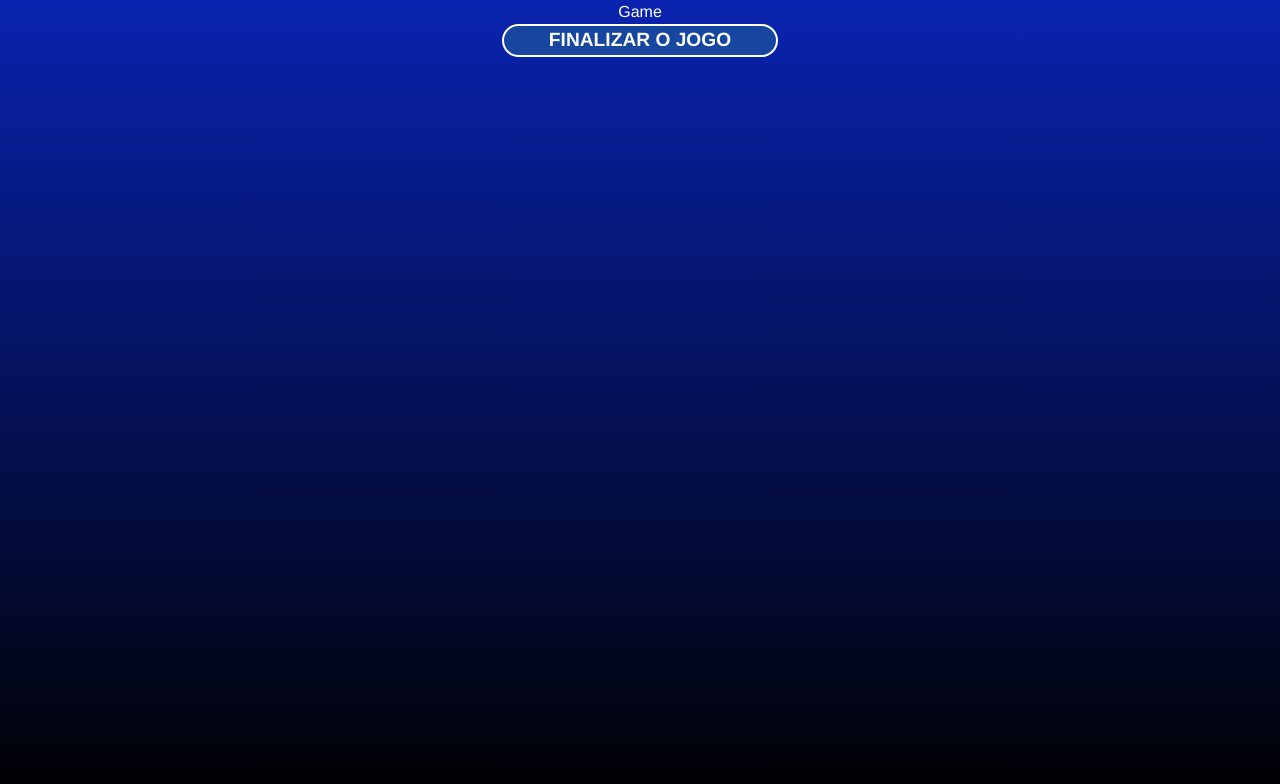
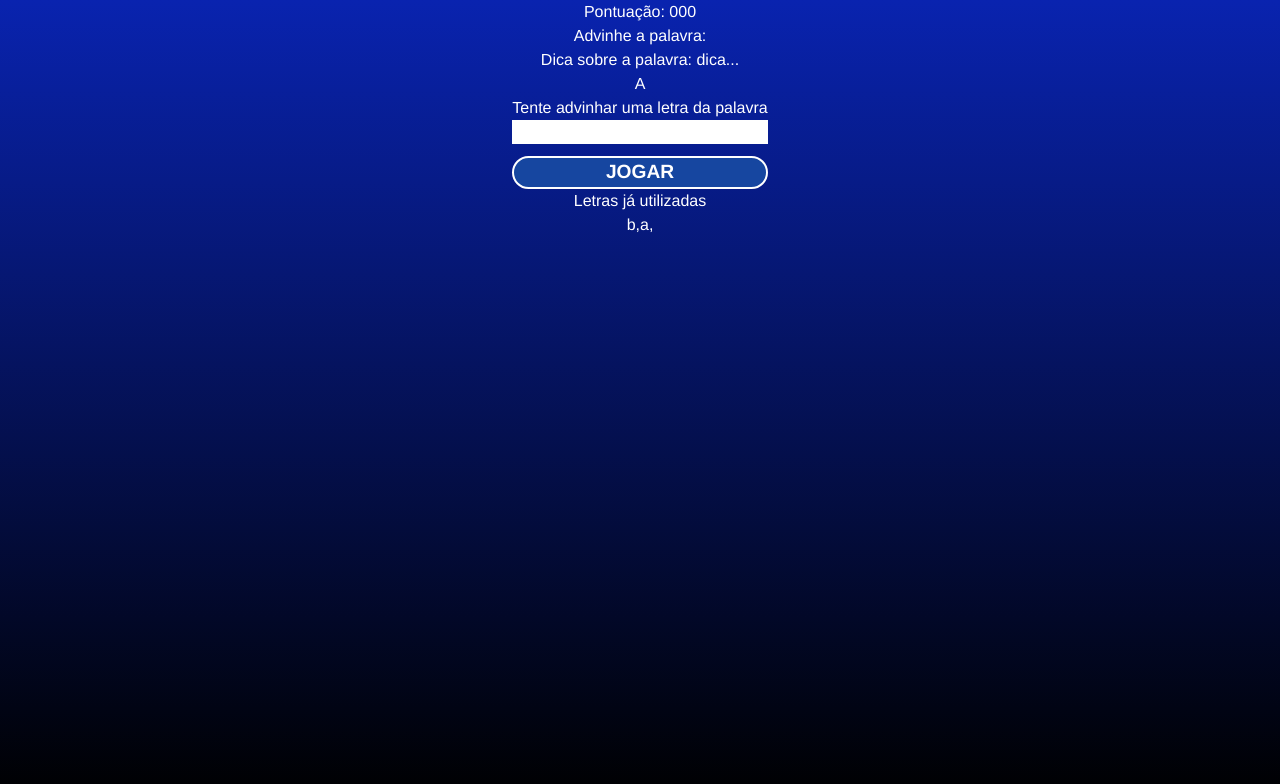
Before and after one commit to davcavalc/aulas-de-react-udemy, a React (Vite) app in the folder Secret_Word/: page / in a window 1280 px wide. Both pictures are taken after a click on the button "COMEÇAR O JOGO". Shown: the top 784 px of the page. Built offline with nearby package versions, Linux system fonts and the light colour scheme.

Commit message:
📓Aula: Secret World (parte 5) - 19/08/2022

```diff
--- a/Secret_Word/src/Componentes/Game.jsx
+++ b/Secret_Word/src/Componentes/Game.jsx
@@ -3,11 +3,31 @@ import React from "react";
 const Game = ({ verifyLetter }) => {
 	return (
 		<>
-			<div className="flex flex-col justify-center">
-                <h1>Game</h1>
-                <button className="btn" onClick={verifyLetter}>
-                    Finalizar o jogo
-                </button>
+            <div className="game">
+                <div className="points">
+                    <span>Pontuação: 000</span>
+                </div>
+                <h1>Advinhe a palavra:</h1>
+                <h3 className="tip">Dica sobre a palavra: <span>dica...</span></h3>
+                <div className="wordContainer">
+                    <span className="letter">A</span>
+                    <span className="blankSquare"></span>
+                </div>
+                <div className="letterContainer">
+                    <p>Tente advinhar uma letra da palavra</p>
+                    <form action="">
+                        <label className="flex flex-col gap-3">
+                            <input type="text" name="letter" maxLength={1} required />
+                            <button className="btn">Jogar</button>
+                        </label>
+                    </form>
+                </div>
+                <div className="wrongLettersContainer">
+                    <p>Letras já utilizadas</p>
+                    <span>b,</span>
+                    <span>a,</span>
+
+                </div>
             </div>
 		</>
 	);
```
